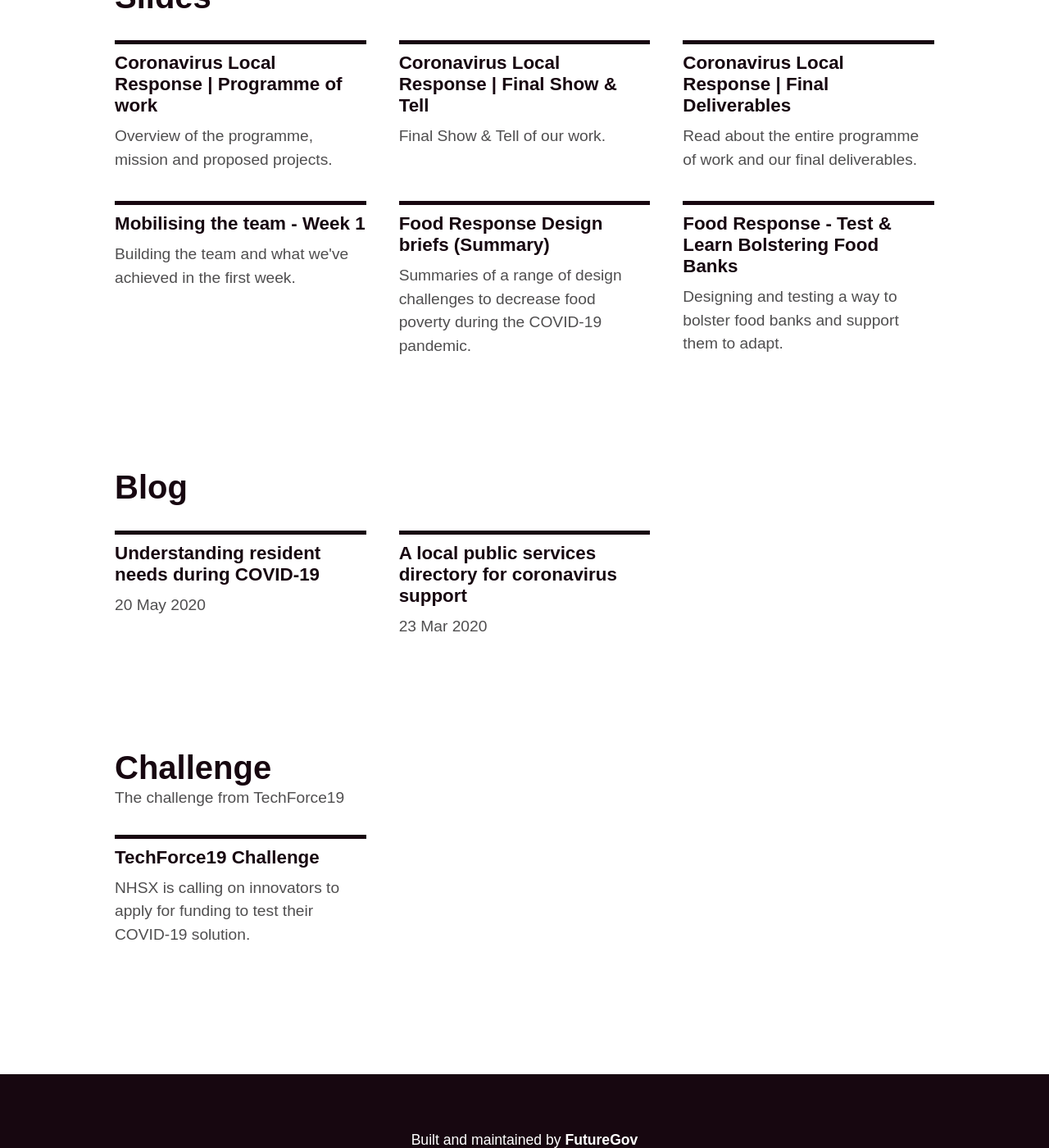
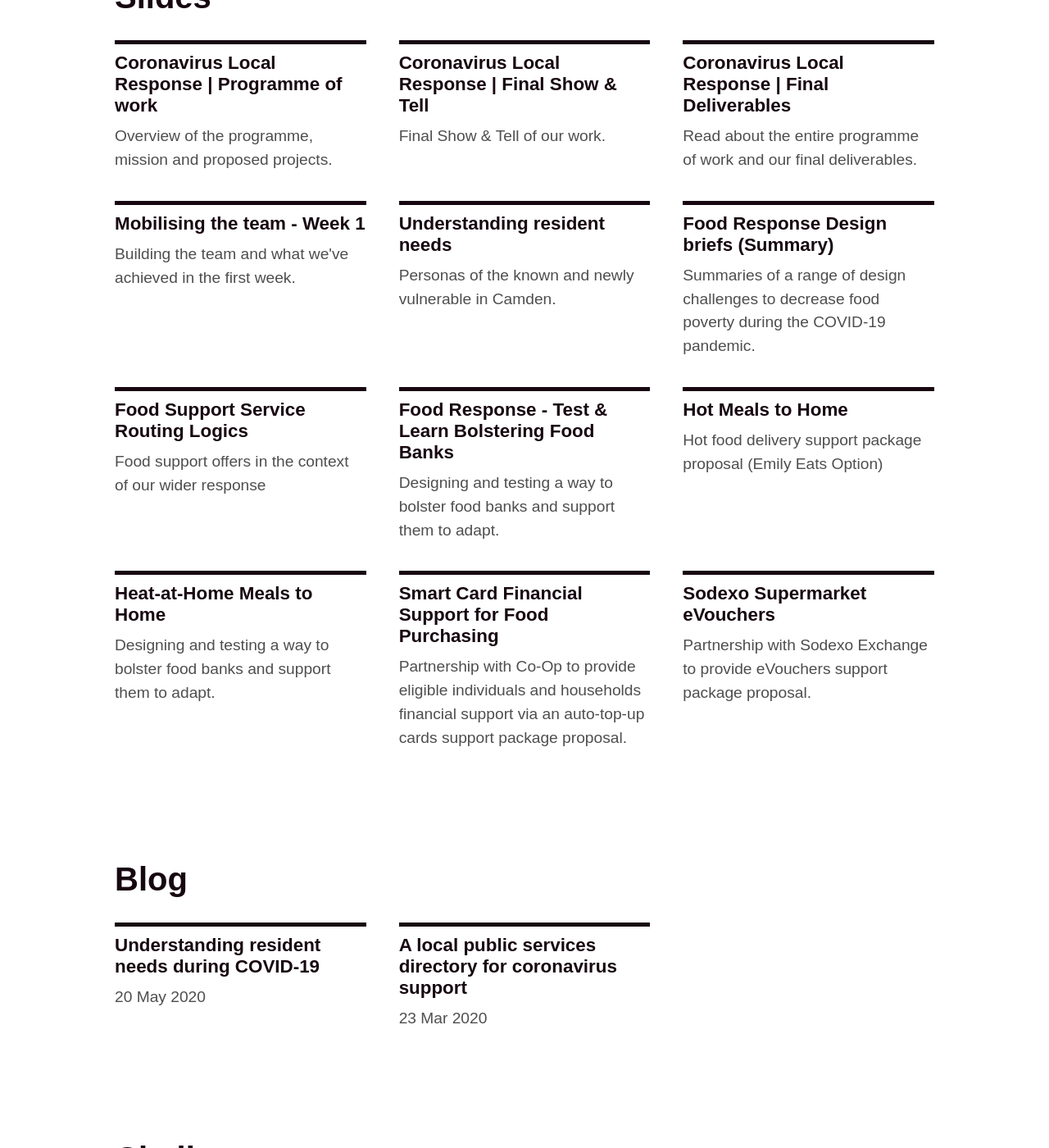
Before and after one commit to wearefuturegov/london-coronavirus-response-microsite, a Jekyll site: the page built from index.markdown, in a window 1280 px wide and 1400 px high, scrolled down 2346 px. Shown: the whole window at 82% size. Built offline with Jekyll 4.4.1, drawn with Linux system fonts in a browser that asks for light colours; some web fonts are replaced.

Commit message:
Update slides.yml

```diff
--- a/_data/slides.yml
+++ b/_data/slides.yml
@@ -14,10 +14,34 @@
   url: https://docs.google.com/presentation/d/1ZY0hZtjO6fSutKl0pAkPRvVkGzyQtmlgGMZzyE4RFy8/edit?usp=sharing
   caption: Building the team and what we've achieved in the first week.
 
+- title: Understanding resident needs
+  url: https://docs.google.com/presentation/d/1VjIBllx6EcSWwPVDZbrF8c6DVIiAnSsolflu7mOVCoA/edit?usp=sharing
+  caption: Personas of the known and newly vulnerable in Camden.
+
 - title: Food Response Design briefs (Summary)
   url: https://docs.google.com/presentation/d/1-Vc4kVjX9RfKGuv9m4prF3VhvzOwroTVcCKgWfyQcNw/edit?usp=sharing
   caption: Summaries of a range of design challenges to decrease food poverty during the COVID-19 pandemic.
 
+- title: Food Support Service Routing Logics
+  url: https://docs.google.com/presentation/d/1BxvlTW-XeS3FFkMAjYpbYFKGGFZzMJ39GT89UsDgToI/edit?usp=sharing
+  caption: Food support offers in the context of our wider response
+
 - title: Food Response - Test & Learn Bolstering Food Banks
   url: https://docs.google.com/presentation/d/1ASs3dHXMIzSY9v19y21o4qd2-u9spXPQDln5iJQMUzU/edit?usp=sharing
   caption: Designing and testing a way to bolster food banks and support them to adapt.
+
+- title: Hot Meals to Home
+  url: https://docs.google.com/presentation/d/1suj4lacEt3dzN6NU0lY8FDY1bHuE2PMYAFsO1uQB6es/edit?usp=sharing
+  caption: Hot food delivery support package proposal (Emily Eats Option)
+
+- title: Heat-at-Home Meals to Home
+  url: https://docs.google.com/presentation/d/1v4Z_7Il2yRk1tkJZ634XZxRGY8wdLXSooOyr9n6TyIc/edit?usp=sharing
+  caption: Designing and testing a way to bolster food banks and support them to adapt.
+
+- title: Smart Card Financial Support for Food Purchasing
+  url: https://docs.google.com/presentation/d/1WJCnyc8_mFnij6WKuG8YE6wXWlq_yP0ub40skBVogd0/edit?usp=sharing
+  caption: Partnership with Co-Op to provide eligible individuals and households financial support via an auto-top-up cards support package proposal.
+
+- title: Sodexo  Supermarket eVouchers
+  url: https://docs.google.com/presentation/d/1phTFRMXg8HoZkGAckTIn0-VljzUjH52Sc0YFqUW97Us/edit?usp=sharing
+  caption: Partnership with Sodexo Exchange to provide eVouchers support package proposal.
```
